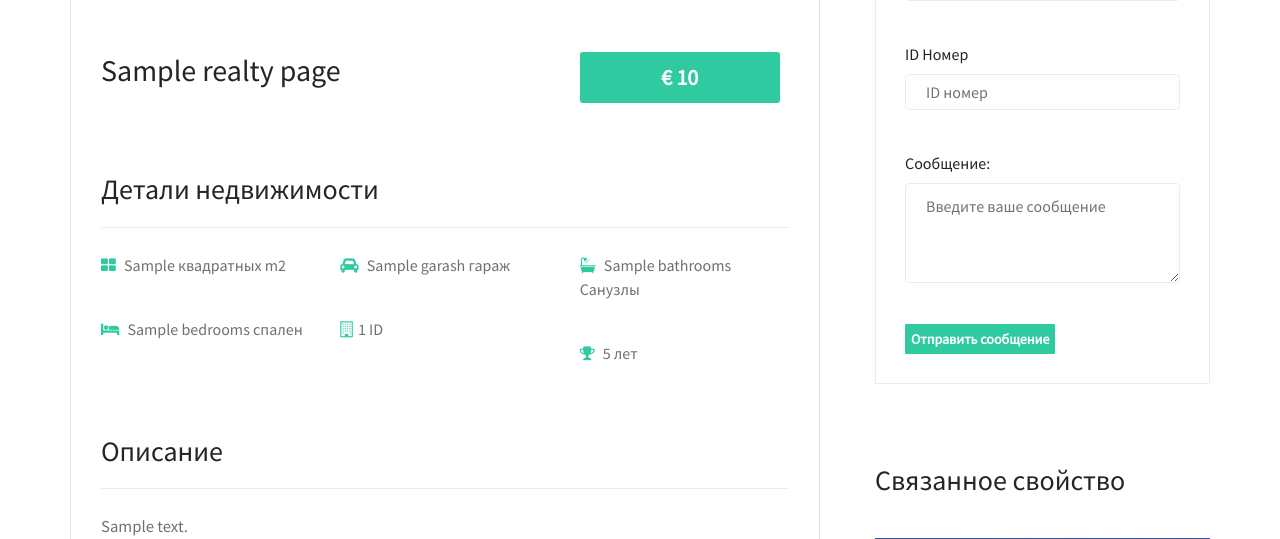
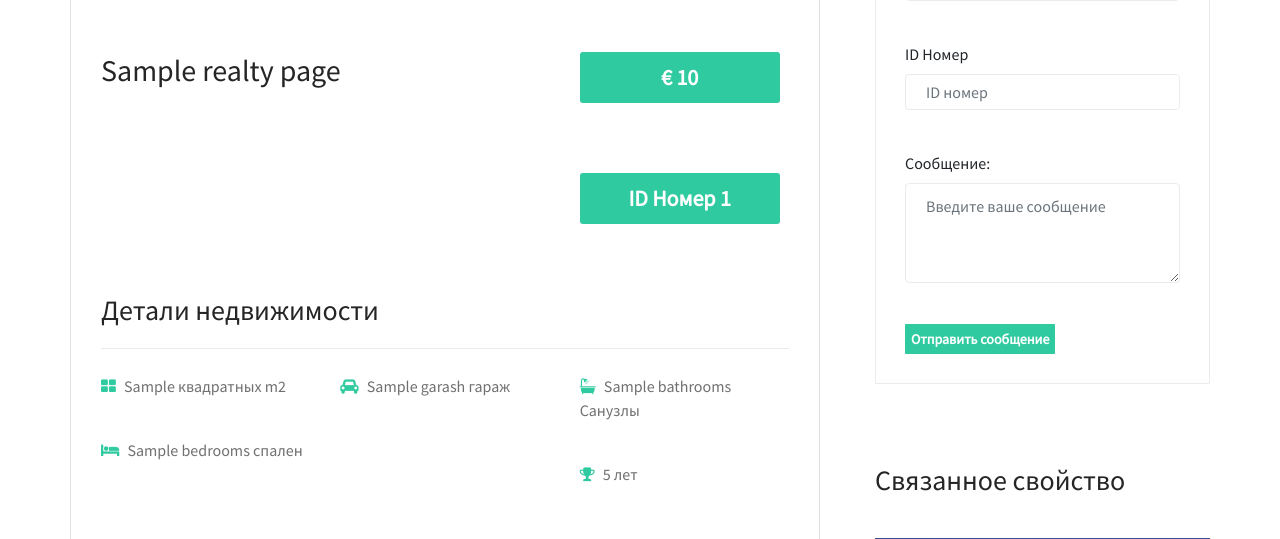
Before and after one commit to fox1985/news_real_estate_agency, a Django app: template realty/templates/page/realty_page_noe.html in a window 1280 px wide. Shown: the part 1122-1661 px from the top of the page. Run offline with Django 3.2, Linux system fonts and the light colour scheme; data comes from the database, SQL or seed files in the repository; tables that the repository leaves empty hold one stand-in row (values such as "Sample post"); the template is opened without the code that fills it: values that come from a table or form of the project are taken from there, most other values are stand-ins (such as "Sample title", 1, 10 or a date in 2020); grey boxes marked "Sample" are stand-in pictures; some libraries are stand-ins or nearby versions.

```diff
--- a/contact/templates/contact/contact.html
+++ b/contact/templates/contact/contact.html
@@ -6,29 +6,26 @@
 	<div>
 	  <label for="id_subject">Имя:</label>
 
-      <input class="form-control" id="id_subject" name="name" placeholder="Имя">
+      <input class="form-control" type="text" name="name" placeholder="Имя">
 	</div>
     &nbsp;
 
 
 	<div>
 	  <label for="id_sender">E-mail:</label>
-        {{ form.email.errors }}
-      <input class="form-control" id="id_sender" name="email" placeholder="Ваш e-mail">
+      <input class="form-control" type="email" name="email" placeholder="Ваш e-mail">
 	</div>
 
     &nbsp;
 
      <div>
 	  <label for="id_nomer">ID Номер</label>
-         {{ form.nomer.errors }}
       <input class="form-control" id="id_nomer" name="nomer" placeholder="ID номер">
 	</div>
     &nbsp;
 
 	<div>
 	  <label for="id_message">Сообщение:</label>
-	  {{ form.message.errors }}
       <textarea class="form-control" id="id_message" name="message" placeholder="Введите ваше сообщение"></textarea>
 	</div>
 
--- a/contact/views.py
+++ b/contact/views.py
@@ -18,7 +18,7 @@ def page_contact(request):
         if form.is_valid():
             cd = form.cleaned_data
             name = 'Autister - Новое письмо от {} '.format(cd['name'],)
-            message = 'Прислал {}. \n \n \n \n Пишет: {}. \n \n \n  ID номер {} '.format(cd['email'],  cd['message'], cd['nomer'])
+            message = 'Прислал {}. \n \n \n \n Пишет: {}. \n \n \n  ID номер: {} '.format(cd['email'],  cd['message'], cd['nomer'])
             send_mail(name, message, mailfrom,  mailto,)
             sent = True
     else:
--- a/realty/templates/page/realty_page_noe.html
+++ b/realty/templates/page/realty_page_noe.html
@@ -82,7 +82,15 @@
 							</div>
 							<div class="col-xl-4">
 								<a href="#" class="price-btn">€ {{ realty_page.price }}</a>
+
+                                {# ID номер #}
+                                {% if realty_page.room_id %}{# Если поля Комнат равно 0 то его не показывать #}
+								    <p class="price-btn"> ID Номер {{ realty_page.room_id }} </p>
+                                {% endif %}{# Если поля Комнат равно 0 то его не показывать #}
+                                {# ID номер #}
+
 							</div>
+
 						</div>
 
 						<h3 class="sl-sp-title">Детали недвижимости</h3>
@@ -100,9 +108,7 @@
 								<p><i class="fa fa-car"></i> {{ realty_page.garash }} гараж</p>
                                 {% endif %}{# Если поля Комнат равно 0 то его не показывать #}
 
-                                {% if realty_page.room_id %}{# Если поля Комнат равно 0 то его не показывать #}
-								    <p><i class="fa fa-building-o"></i>{{ realty_page.room_id }} ID</p>
-                                {% endif %}{# Если поля Комнат равно 0 то его не показывать #}
+
 
 							</div>
 
```
